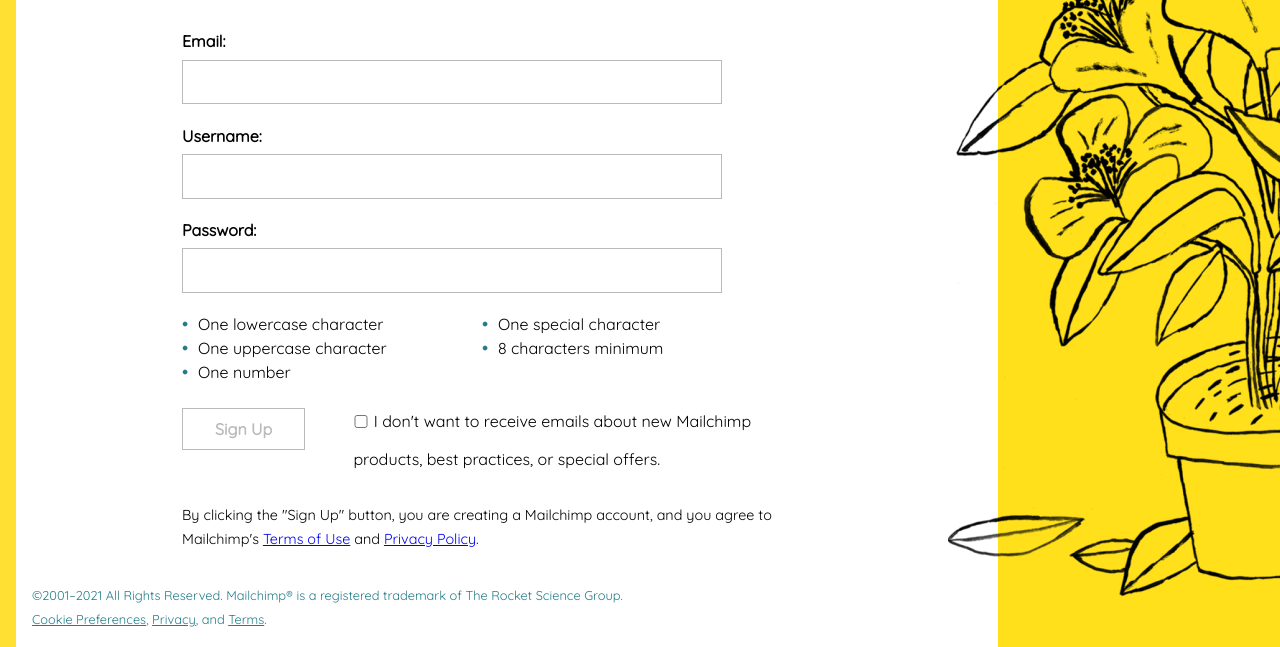
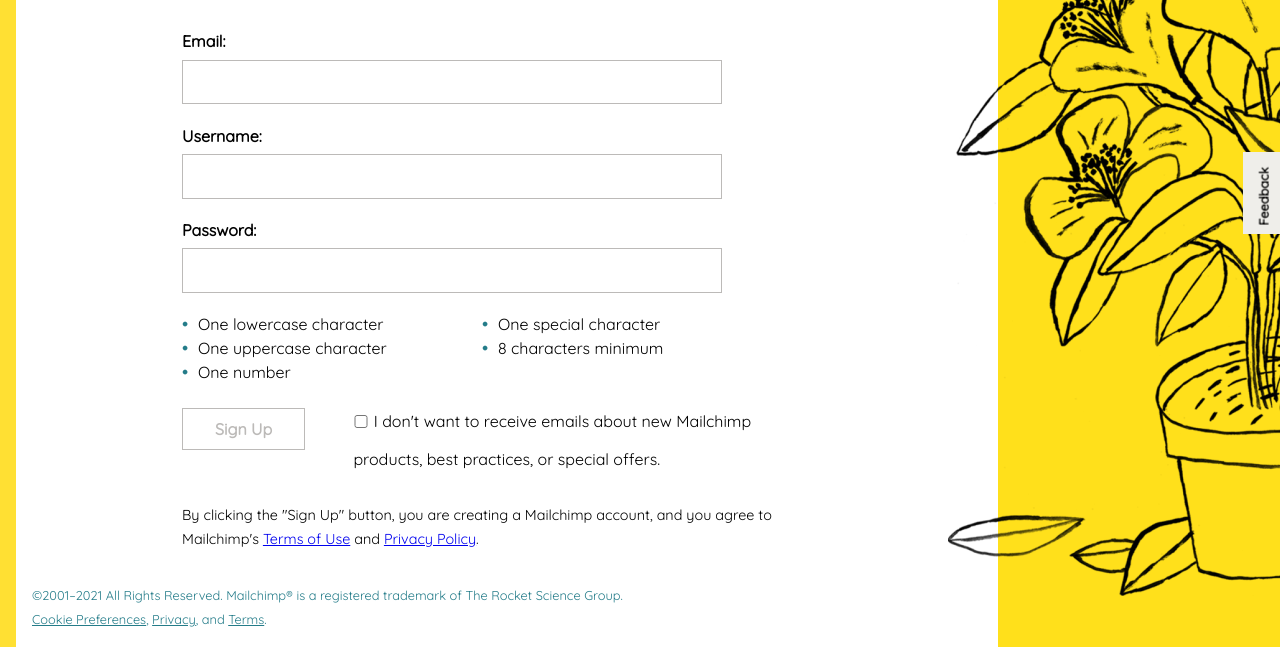
Before and after one commit to vicc30/mailchimp-form-clone, a plain HTML site: page index.html in a window 1280 px wide. Shown: the part 228-875 px from the top of the page. Drawn offline with Linux system fonts and the light colour scheme; a web font is replaced by a local one.

Commit message:
Added feedback button

```diff
--- a/index.html
+++ b/index.html
@@ -76,6 +76,9 @@
     <!--Flower column container-->
     <div class="column side">
     </div>
+    <div class="feedback">
+        <p><a href="#">Feedback</a></p>
+    </div>
 </body>
 
 </html>
--- a/style.css
+++ b/style.css
@@ -227,3 +227,21 @@ margin-top: 1rem;
 .copyright a:hover {
   color: #12353a;
 }
+
+/*Feedback*/
+.feedback {
+  position: fixed;
+  right: -1.5rem;
+  top: 50%;
+  transform: rotate(-90deg);
+  background-color: #EFEEEA;
+  color: black;
+  padding: 0.5rem 1rem 0.5rem 0.5rem;
+}
+
+.feedback a{
+  color: black;
+  text-decoration: none;
+  font-size: 0.8rem;
+  font-weight: 600;
+}
```
